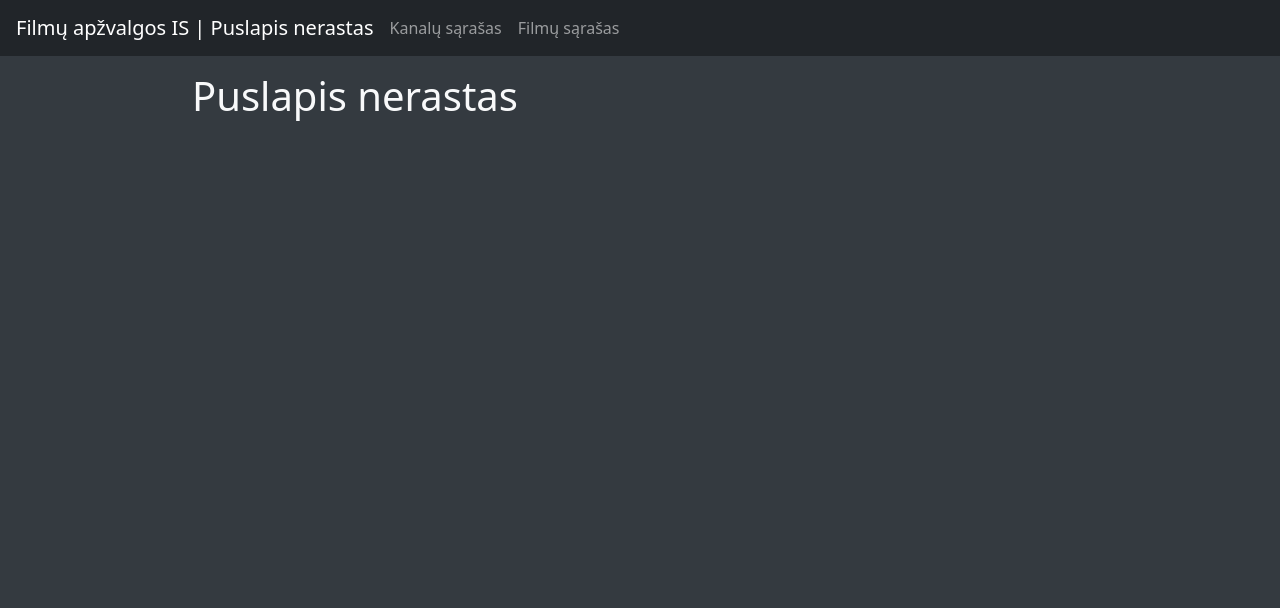
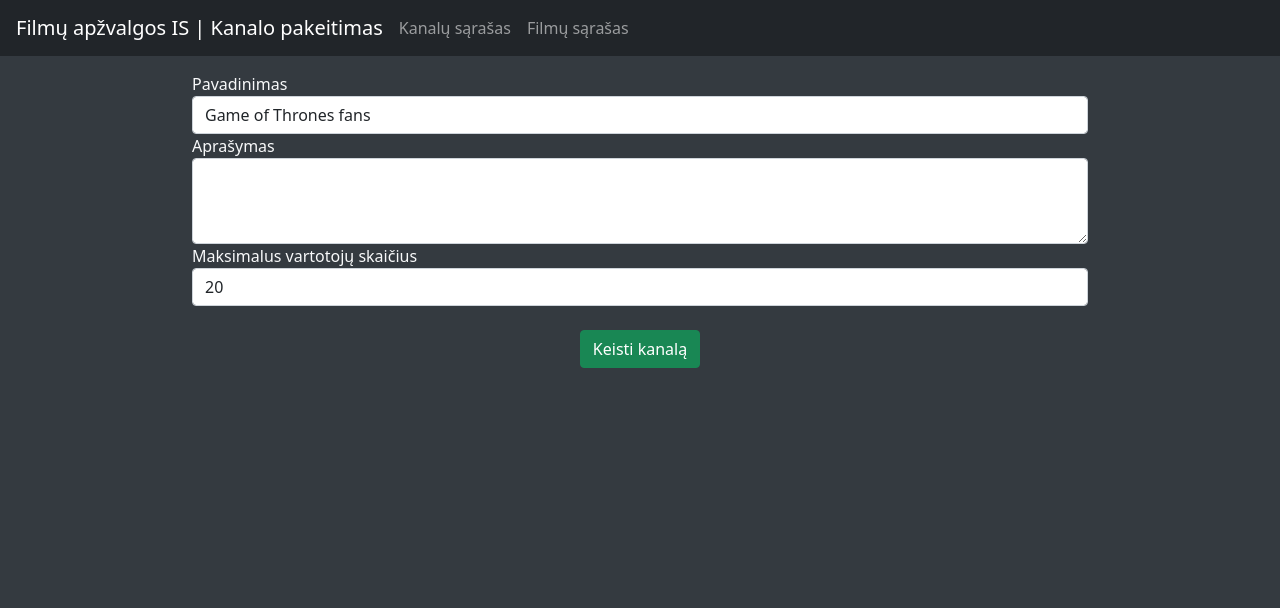
Before and after one commit to ignas-seskauskas/filmu-apzvalgos-is, a PHP site: page /pakeisti-kanala?id=1 in a window 1280 px wide. Shown: the top 608 px of the page. Run offline with PHP 8.4, Linux system fonts and the light colour scheme.

Commit message:
pakeisti kanala

```diff
--- a/pages/komunikacija/kanalas.php
+++ b/pages/komunikacija/kanalas.php
@@ -139,6 +139,10 @@ array_push($GLOBALS['_styleRenderers'], function() {
     .kanalas__message-wrapper--yours {
       flex-direction: row-reverse;
     }
+
+    .kanalas__filter {
+      margin-bottom: 0.25rem;
+    }
   <?php
 });
 
@@ -208,6 +212,7 @@ $_render = function() {
         ?>
         </div>
         <div class="kanalas__sidebar-bottom">
+          <input class="form-control kanalas__filter" type="text" placeholder="Filtruoti vartotojus"></input>
           Prisijungę vartotojai: <strong><?php echo $channel->currentUsers . '/' . $channel->maxUsers; ?></strong>
         </div>
       </div>
--- a/pages/komunikacija/kanalu-sarasas.php
+++ b/pages/komunikacija/kanalu-sarasas.php
@@ -44,7 +44,9 @@ $_render = function() {
             echo '<td>';
             if($currentUser->permissions->editAllChannels || $currentUser->id == $channel->userId) {
               ?>
-                <button type="button" class="btn btn-primary">
+                <button type="button" class="btn btn-primary"
+                  onclick="location.href='<?php echo $GLOBALS['_pagePrefix'] . '/pakeisti-kanala&id=' . $channel->id; ?>'"
+                >
                   <i class="bi bi-pencil-fill"></i>
                 </button>
               <?php
--- /dev/null
+++ b/pages/komunikacija/pakeisti-kanala.php
@@ -0,0 +1,34 @@
+<?php
+$_title = "Kanalo pakeitimas";
+
+$channel = $GLOBALS['_channelController']->getChannelById($_GET['id']);
+if(!isset($channel) || !isset($_GET['id'])) {
+  header("Location: " . $GLOBALS['_pagePrefix'] . "/404");
+}
+
+$_render = function() {
+  global $channel;
+
+  ?>
+    <form>
+      <div class="form-group">
+        <label for="exampleFormControlInput1">Pavadinimas</label>
+        <input type="text" class="form-control" id="exampleFormControlInput1" value="<?php echo $channel->name ?>">
+      </div>
+      <div class="form-group">
+        <label for="exampleFormControlTextarea1">Aprašymas</label>
+        <textarea class="form-control" id="exampleFormControlTextarea1" rows="3" value="<?php echo $channel->description ?>"></textarea>
+      </div>
+      <div class="form-group">
+        <label for="exampleFormControlInput1">Maksimalus vartotojų skaičius</label>
+        <input type="text" class="form-control" id="exampleFormControlInput1" value="<?php echo $channel->maxUsers ?>">
+      </div>
+      <br/>
+      <center>
+        <button type="button" onclick="location.href='<?php echo $GLOBALS['_pagePrefix']; ?>/kanalu-sarasas'" class="btn btn-success">
+          Keisti kanalą
+        </button>
+      </center>
+    </form>
+  <?php
+};
--- a/pages/komunikacija/sukurti-kanala.php
+++ b/pages/komunikacija/sukurti-kanala.php
@@ -17,7 +17,7 @@ $_render = function() {
       </div>
       <br/>
       <center>
-        <button type="submit" class="btn btn-success">
+        <button type="button" onclick="location.href='<?php echo $GLOBALS['_pagePrefix']; ?>/kanalu-sarasas'" class="btn btn-success">
           Kurti kanalą
         </button>
       </center>
--- a/routes.php
+++ b/routes.php
@@ -13,14 +13,17 @@ if(isset($_GET['page'])) {
     case 'kanalas':
       require('pages/komunikacija/kanalas.php');
     break;
-	case 'filmu-sarasas':
+	  case 'filmu-sarasas':
       require('pages/filmai/filmu-sarasas.php');
     break;
-	case 'filmu-pridejimas':
+	  case 'filmu-pridejimas':
       require('pages/filmai/filmu-pridejimas.php');
     break;
-	case 'filmas':
+	  case 'filmas':
       require('pages/filmai/filmas.php');
+    break;
+    case 'pakeisti-kanala':
+      require('pages/komunikacija/pakeisti-kanala.php');
     break;
     default:
       require('pages/404.php');
```
